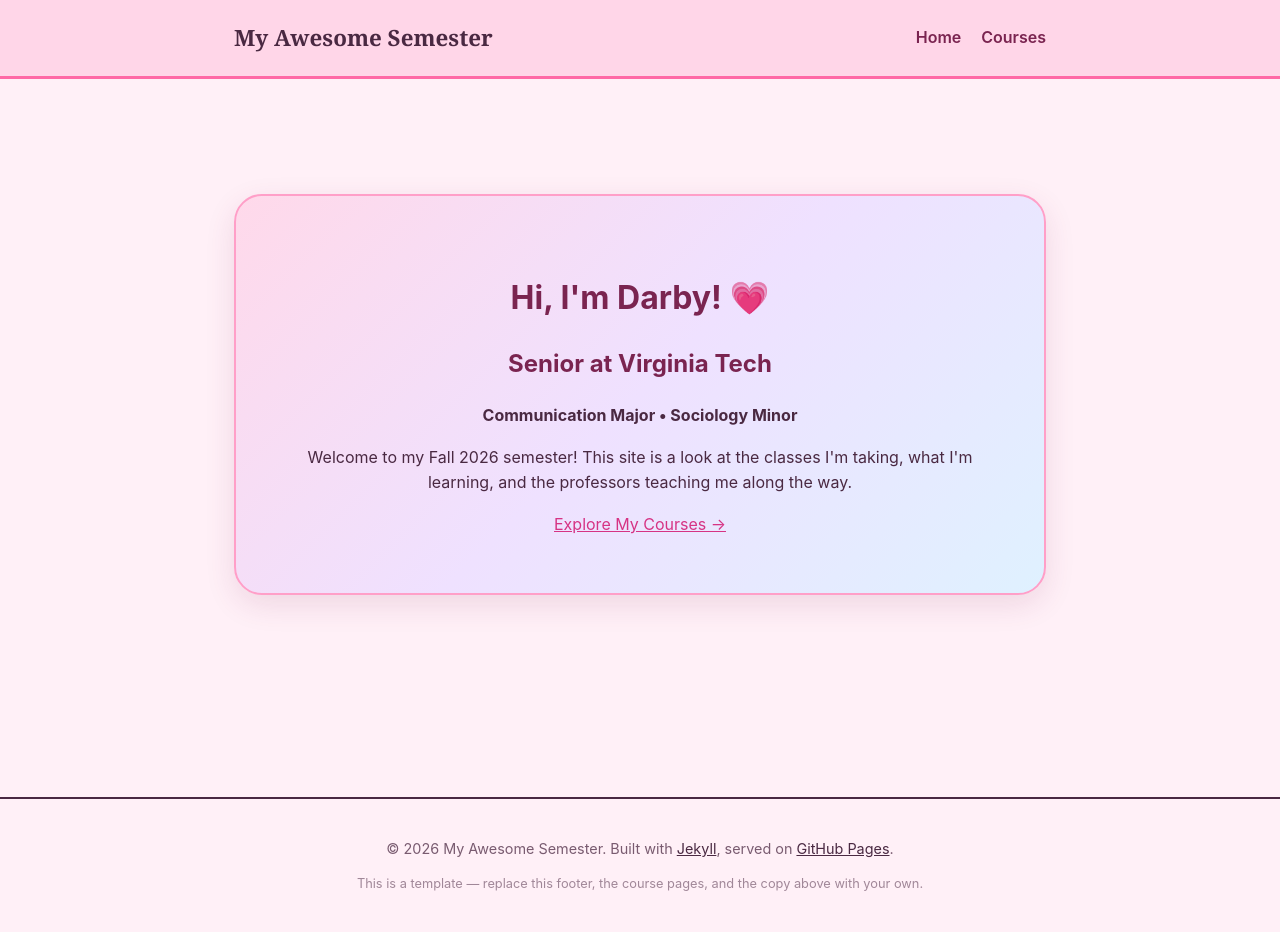
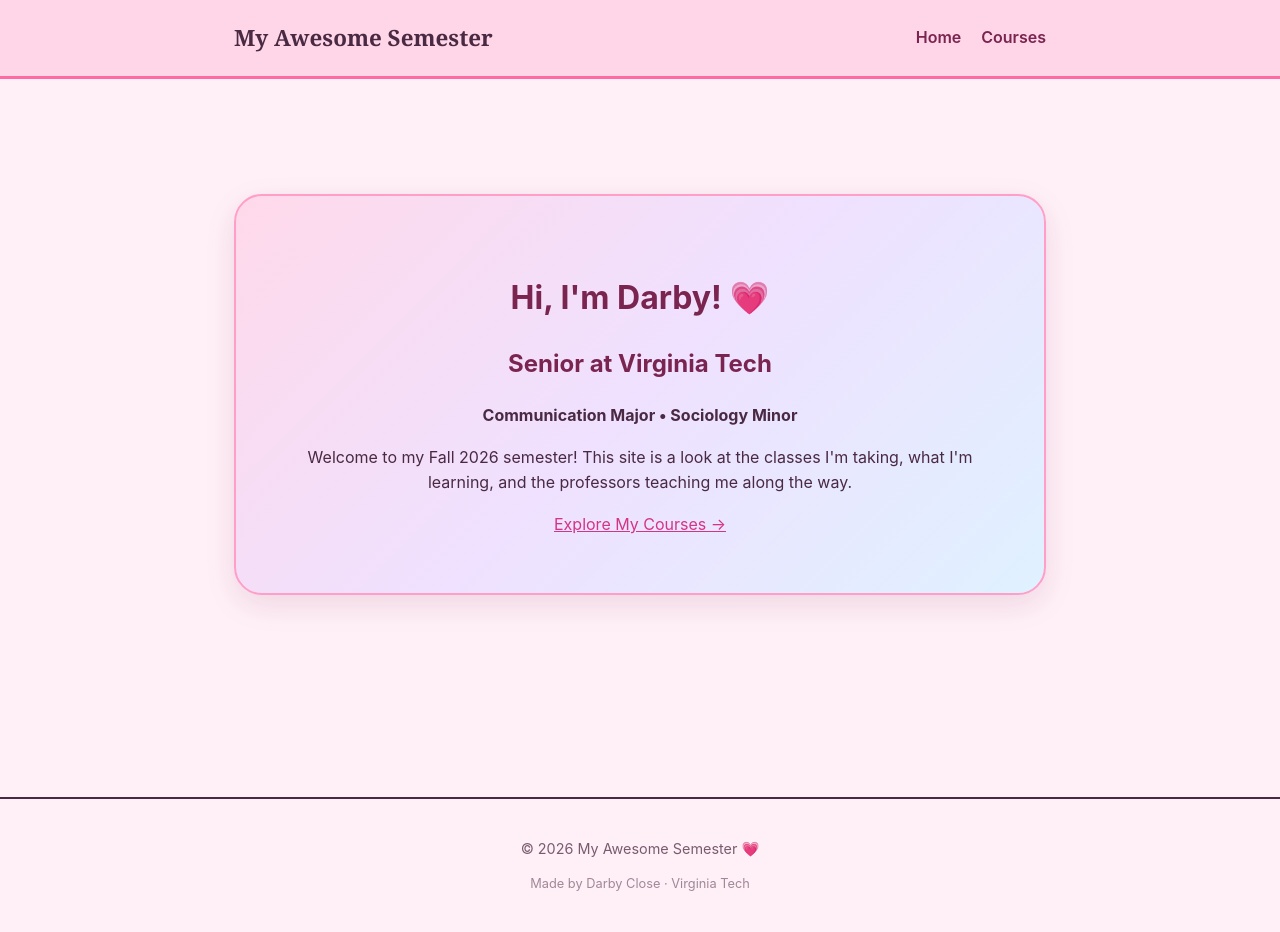
Before and after one commit to Darbyclose/myawesomesemester, a Jekyll site: the page built from index.md, in a window 1280 px wide. Built offline with Jekyll 4.4.1, drawn with Linux system fonts in a browser that asks for light colours.

Commit message:
Update footer.html

```diff
--- a/_includes/footer.html
+++ b/_includes/footer.html
@@ -1,6 +1,6 @@
 <footer class="site-footer">
   <div class="wrap">
-    <p>&copy; {{ "now" | date: "%Y" }} {{ site.title }}. Built with <a href="https://jekyllrb.com/" target="_blank" rel="noopener">Jekyll</a>, served on <a href="https://pages.github.com/" target="_blank" rel="noopener">GitHub Pages</a>.</p>
-    <p class="site-footer__hint">This is a template &mdash; replace this footer, the course pages, and the copy above with your own.</p>
+    <p>© {{ "now" | date: "%Y" }} My Awesome Semester 💗</p>
+    <p class="site-footer__hint">Made by Darby Close · Virginia Tech</p>
   </div>
 </footer>
```
